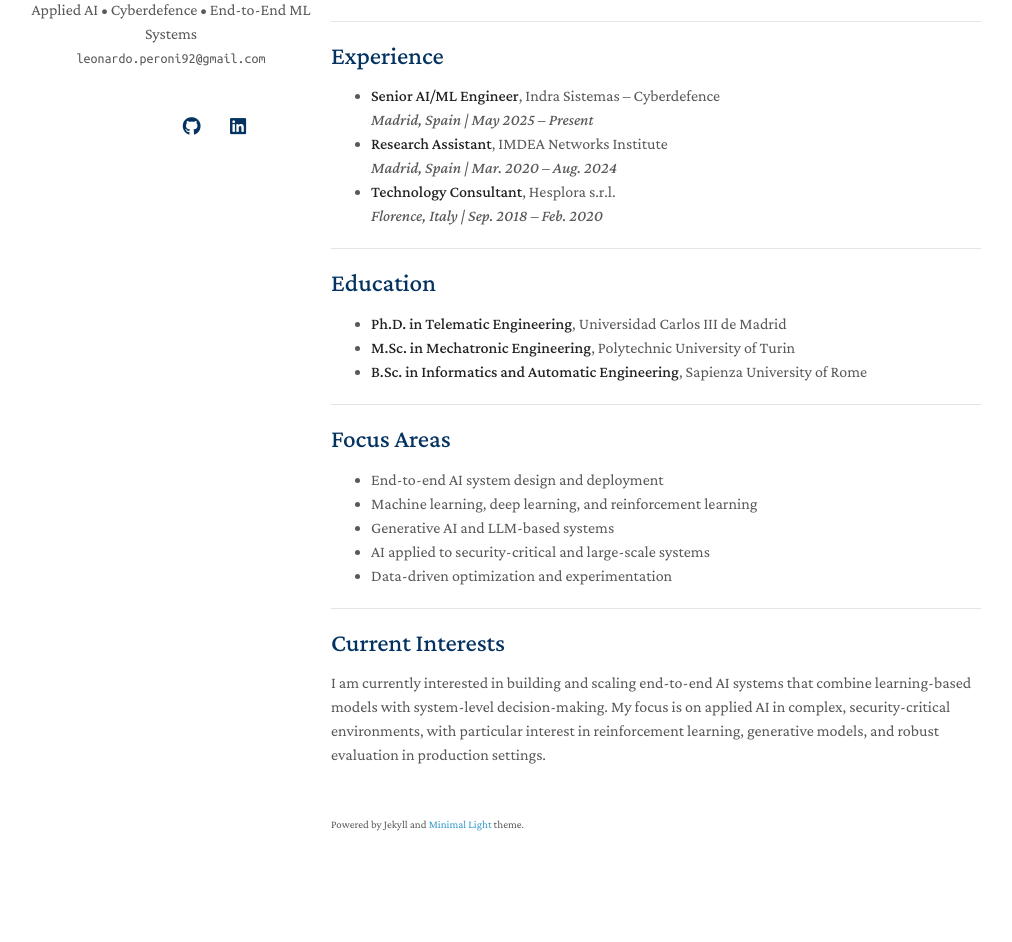
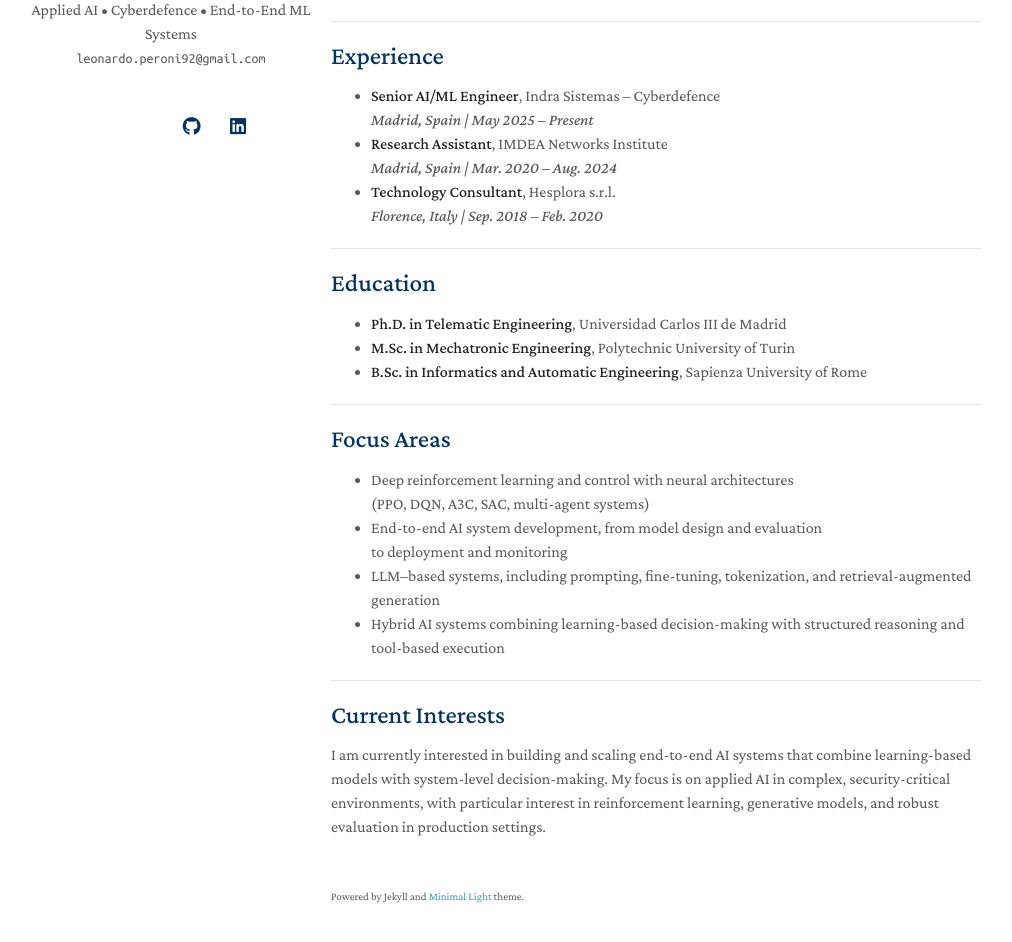
Before and after one commit to Leo-rojo/Leo-rojo.github.io, a Jekyll site: the page built from _pages/about.md, in a window 1280 px wide and 1365 px high. Shown: the part 388-1330 px from the top of the window, without its empty margins (139-1151 px from the left). Built offline with Jekyll 4.4.1, drawn with Linux system fonts in a browser that asks for light colours; a style sheet for code colours, icons or effects is not loaded.

Commit message:
Update focus areas in about.md
Expanded focus areas to include deep reinforcement learning, end-to-end AI system development, and hybrid AI systems.

```diff
--- a/_pages/about.md
+++ b/_pages/about.md
@@ -38,11 +38,14 @@ to inform how I approach building robust, measurable, and user-centric AI system
 ---
 
 ## Focus Areas
-- End-to-end AI system design and deployment
-- Machine learning, deep learning, and reinforcement learning
-- Generative AI and LLM-based systems
-- AI applied to security-critical and large-scale systems
-- Data-driven optimization and experimentation
+- Deep reinforcement learning and control with neural architectures
+  (PPO, DQN, A3C, SAC, multi-agent systems)
+- End-to-end AI system development, from model design and evaluation
+  to deployment and monitoring
+- LLM–based systems, including prompting,
+  fine-tuning, tokenization, and retrieval-augmented generation
+- Hybrid AI systems combining learning-based decision-making with
+  structured reasoning and tool-based execution
 
 ---
 
```
